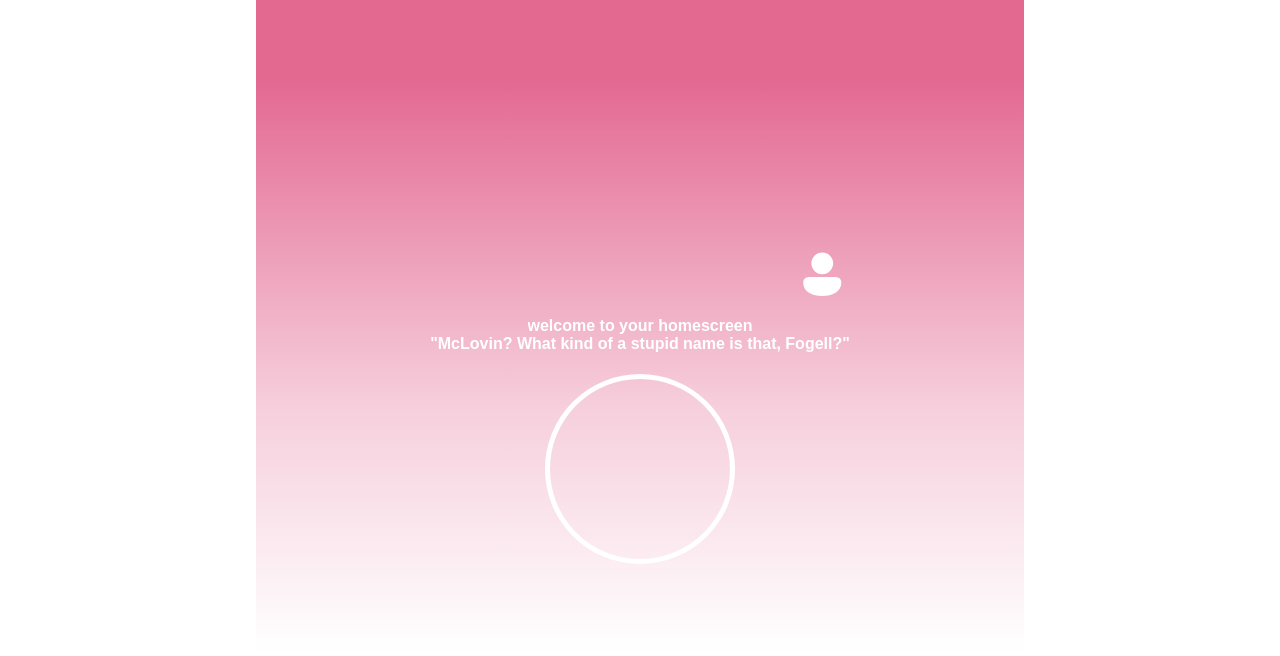
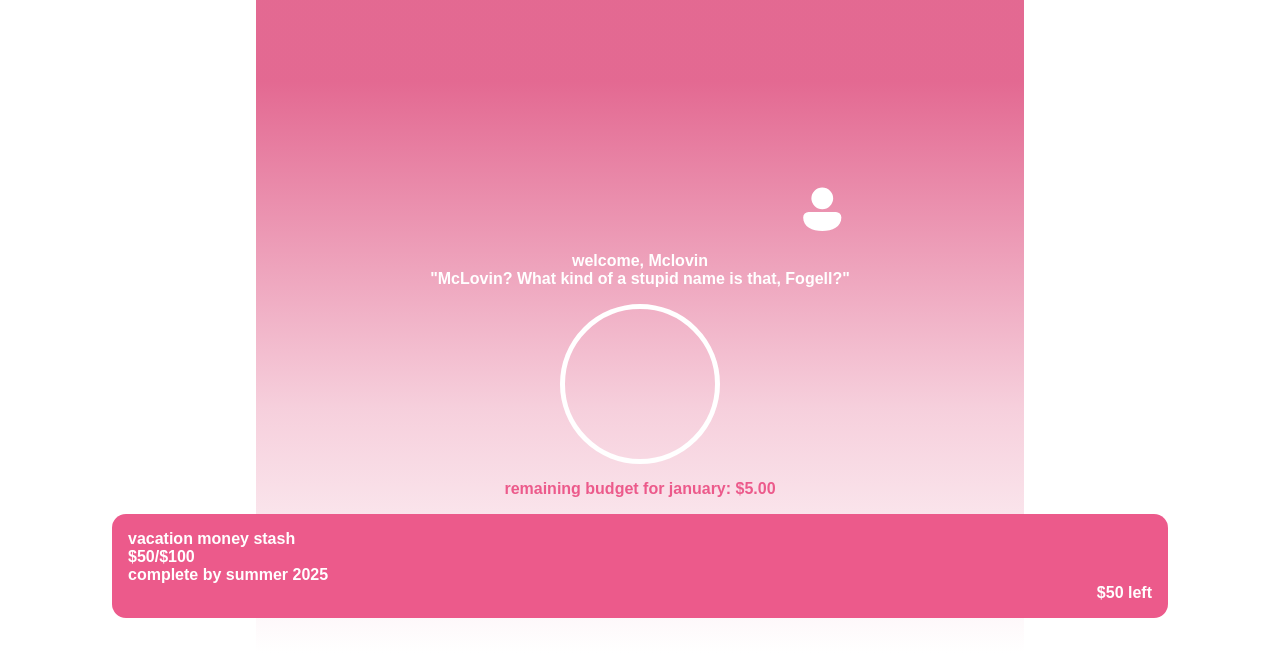
Before and after one commit to cel004/fruitful., a React (Vite) app: page /homescreen in a window 1280 px wide. Shown: the top 656 px of the page. Built offline with nearby package versions, Linux system fonts and the light colour scheme; a web font is replaced by a local one.

Commit message:
Create mock-up goal card component

```diff
--- a/src/HomeScreen/HomeScreen.jsx
+++ b/src/HomeScreen/HomeScreen.jsx
@@ -1,6 +1,7 @@
 import styles from './HomeScreen.module.css'
 import WelcomeHeader from '../components/WelcomeHeader/WelcomeHeader';
 import Piechart from '../components/Piechart/Piechart';
+import Goal from '../components/Goal/Goal';
 
 
 function HomeScreen(){
@@ -10,6 +11,7 @@ function HomeScreen(){
         <div className={styles.homeContainer}>
             <WelcomeHeader></WelcomeHeader>
             <Piechart></Piechart>
+            <Goal></Goal>
         </div>
 
     );
--- a/src/HomeScreen/HomeScreen.module.css
+++ b/src/HomeScreen/HomeScreen.module.css
@@ -15,6 +15,7 @@ body {
 .homeContainer {
     display: flex;
     flex-direction: column;
-    justify-content: center;
+    justify-content: start;
     align-items: center;
+
 }
--- a/src/components/Form/Form.module.css
+++ b/src/components/Form/Form.module.css
@@ -1,10 +1,3 @@
-* {
-    margin: 0;
-    padding: 0;
-    overflow: hidden;
-    background-color: transparent;
-}
-
 form {
     display: flex;
     flex-direction: column;
--- /dev/null
+++ b/src/components/Goal/Goal.jsx
@@ -0,0 +1,18 @@
+import styles from './Goal.module.css';
+
+function Goal(){
+    return(
+        <div className={styles.goalContainer}>
+            <div className={styles.goalCard}>
+                <div className={styles.goalInformation}>
+                    <p className={styles.goalTitle}>vacation money stash</p>
+                    <p className={styles.amount}>$50/$100</p>
+                    <p className={styles.date}>complete by summer 2025</p>
+                    <p className={styles.remaining}>$50 left</p>
+                </div>
+            </div>
+        </div>
+    );
+}
+
+export default Goal;
--- /dev/null
+++ b/src/components/Goal/Goal.module.css
@@ -0,0 +1,22 @@
+.goalContainer {
+    margin: 1rem;
+    display: flex;
+    flex-direction: column;
+}
+
+.goalCard {
+    padding: 1rem ;
+    width: 80vw;
+    border-radius: 14px;
+    background-color: #ec5a8b;
+}
+
+.goalInformation {
+    display: flex;
+    flex-direction: column;
+    align-items: start;
+}
+
+.remaining {
+    margin-left: auto;
+}
--- a/src/components/Piechart/Piechart.jsx
+++ b/src/components/Piechart/Piechart.jsx
@@ -6,6 +6,7 @@ function Piechart(){
     return(
         <div className={styles.piechartContainer}>
             <div className={styles.piechart}></div>
+            <p className={styles.budget}>remaining budget for january: $5.00</p>
         </div>
     )
 }
--- a/src/components/Piechart/Piechart.module.css
+++ b/src/components/Piechart/Piechart.module.css
@@ -1,16 +1,21 @@
+
+.piechartContainer {
+    display: flex;
+    flex-direction: column;
+    justify-content: start;
+    align-items: center;
+    background-color: transparent;
+}
+
 .piechart {
-    width: 90%;
-    height: 90%;
+    width: 150px;
+    height: 150px;
     border-radius: 50%;
     border: 5px solid #ffffff;
     background-color: transparent;
 }
 
-.piechartContainer {
-    display: flex;
-    justify-content: center;
-    align-items: center;
-    width: 200px;
-    height: 200px;
-    background-color: transparent;
-  }
+.budget {
+    padding-top: 1rem;
+    color: #ec5a8b;
+}
--- a/src/components/WelcomeHeader/WelcomeHeader.jsx
+++ b/src/components/WelcomeHeader/WelcomeHeader.jsx
@@ -7,7 +7,7 @@ function WelcomeHeader(){
         <div className={styles.headerContainer}>
             <div className={styles.header}>
                 <div className={styles.icon}><Person /></div>
-                <div className={styles.welcome}><p>welcome to your homescreen</p></div>
+                <div className={styles.welcome}><p>welcome, Mclovin</p></div>
                 <div className={styles.quote}><p>"McLovin? What kind of a stupid name is that, Fogell?"</p></div>
             </div>
         </div>
```
